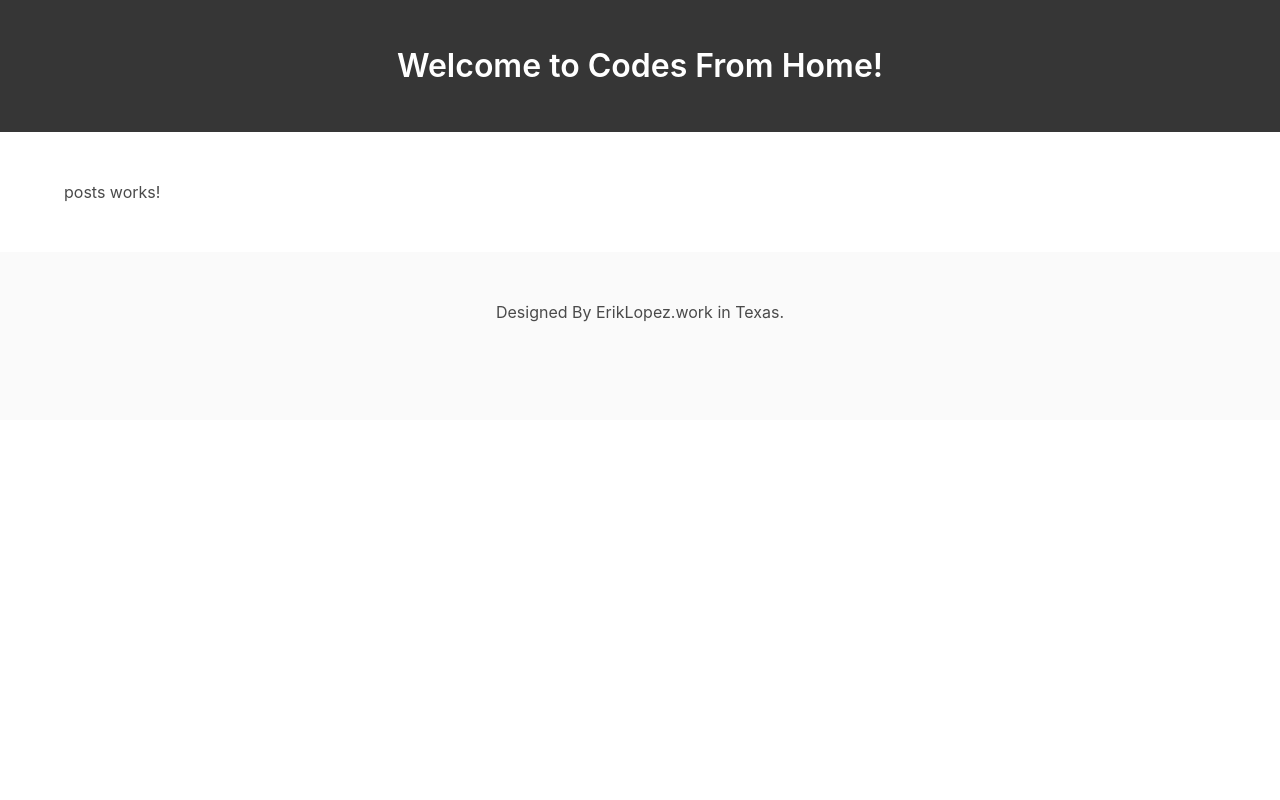
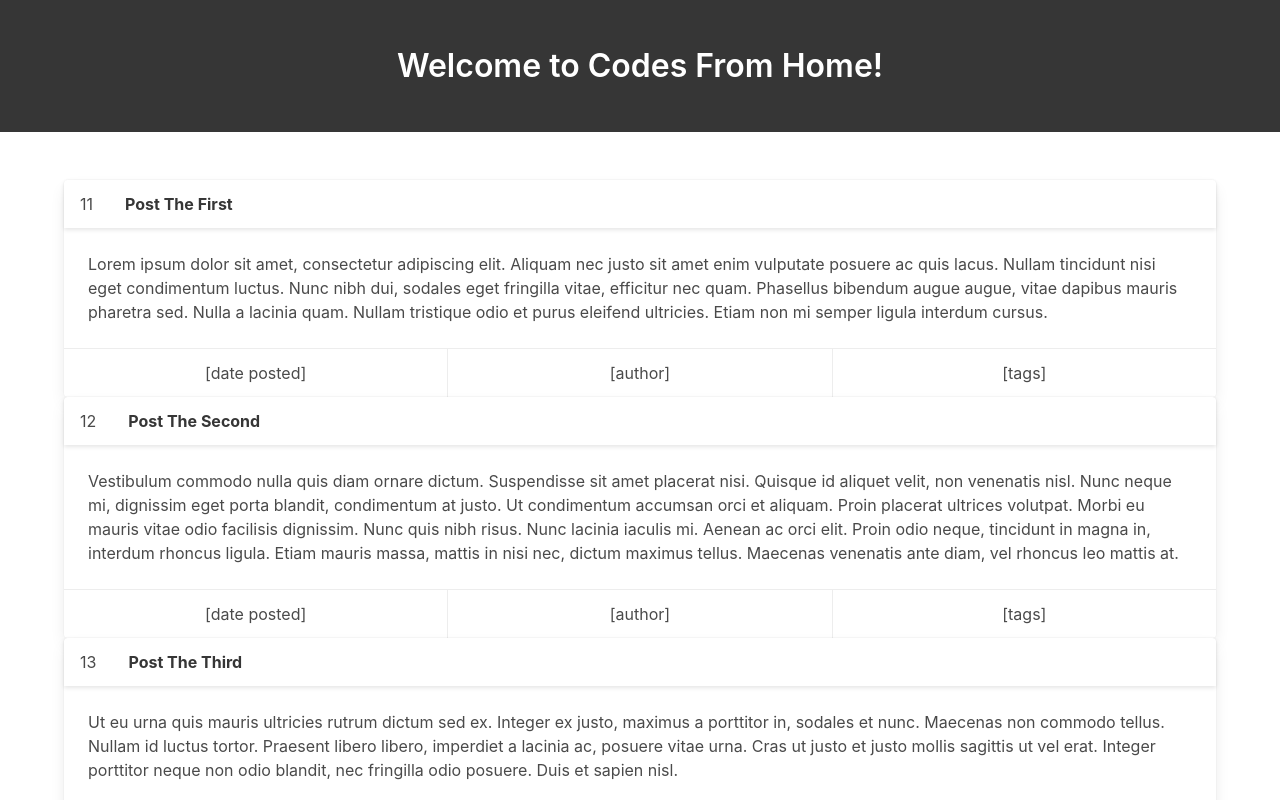
Before and after one commit to pixelador/codesfromhome-angular, an Angular app: page / in a window 1280 px wide. Shown: the top 800 px of the page. Built offline with nearby package versions, Linux system fonts and the light colour scheme.

Commit message:
Adds loop for mock data, bulma classes

```diff
--- a/src/app/posts/posts.component.html
+++ b/src/app/posts/posts.component.html
@@ -1,3 +1,14 @@
-<p>
-  posts works!
-</p>
+<div *ngFor="let post of posts" class="post card">
+  <div class="card-header">
+    <span class="card-header-icon">{{post.id}}</span>
+    <h3 class="card-header-title">{{post.title}}</h3>
+  </div>
+  <div class="card-content">
+    {{post.content}}
+  </div>
+  <div class="card-footer">
+    <div class="card-footer-item">[date posted]</div>
+    <div class="card-footer-item">[author]</div>
+    <div class="card-footer-item">[tags]</div>
+  </div>
+</div>
```
